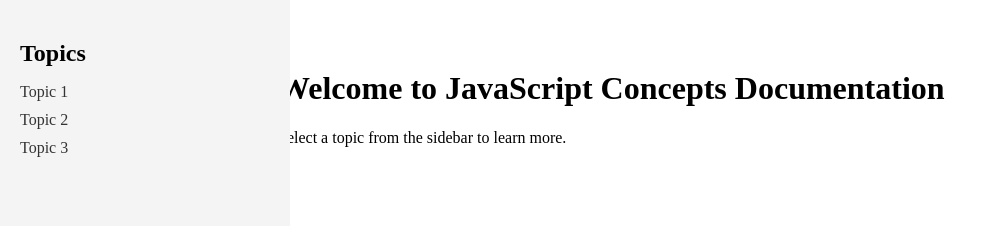
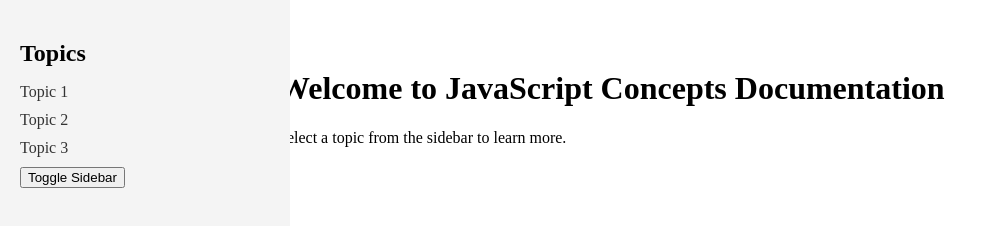
Before and after one commit to jcoding09/jcoding09.github.io, a plain HTML site: page index.html in a window 1280 px wide. Shown: the whole page, without its empty margins (0-986 px from the left). Drawn offline with Linux system fonts and the light colour scheme.

Commit message:
Update index.html

```diff
--- a/index.html
+++ b/index.html
@@ -13,6 +13,7 @@
             <li><a href="topics/topic1.html">Topic 1</a></li>
             <li><a href="topics/topic2.html">Topic 2</a></li>
             <li><a href="topics/topic3.html">Topic 3</a></li>
+    <button id="sidebarToggle">Toggle Sidebar</button>
 
         </ul>
     </div>
```
